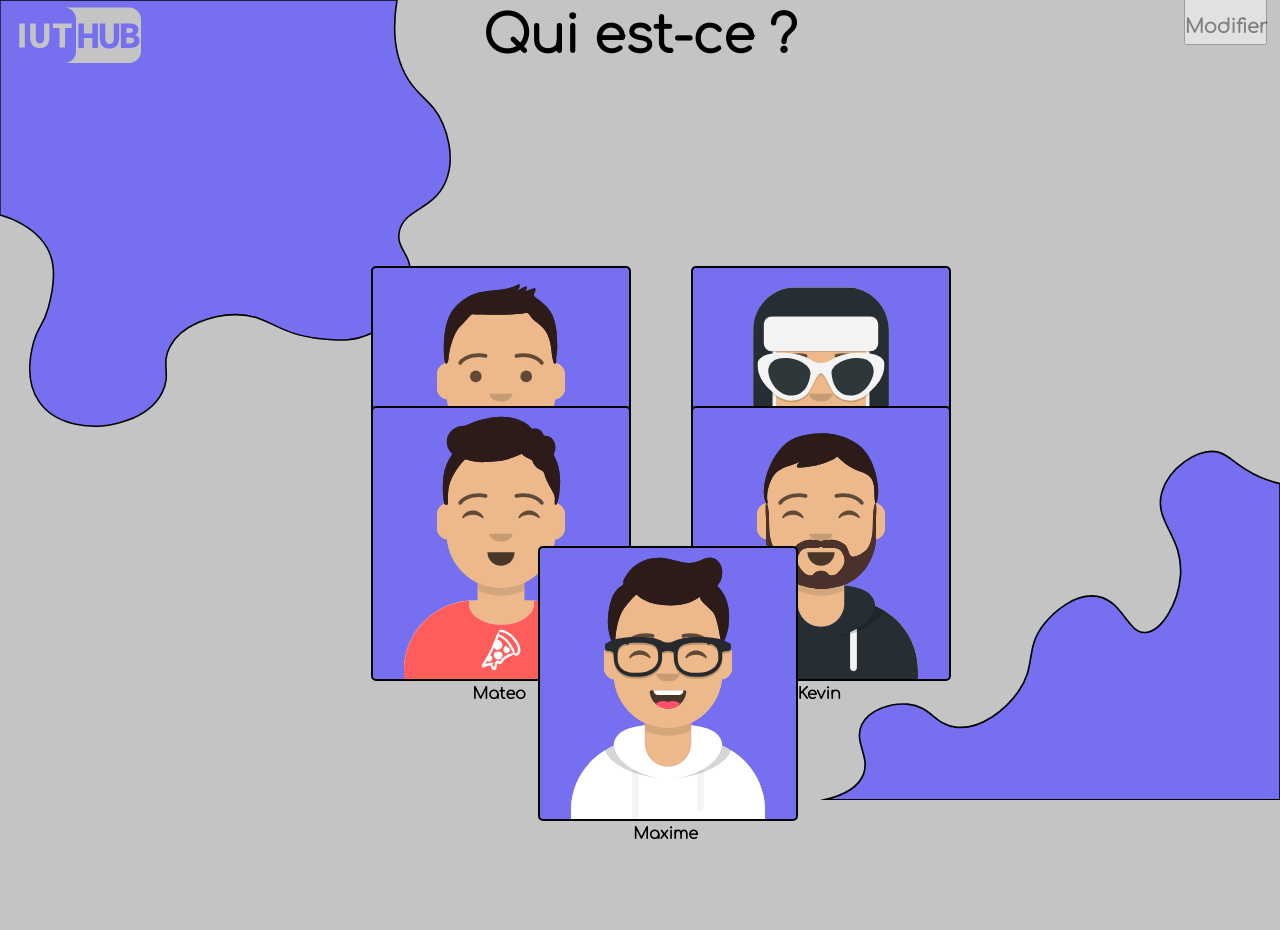
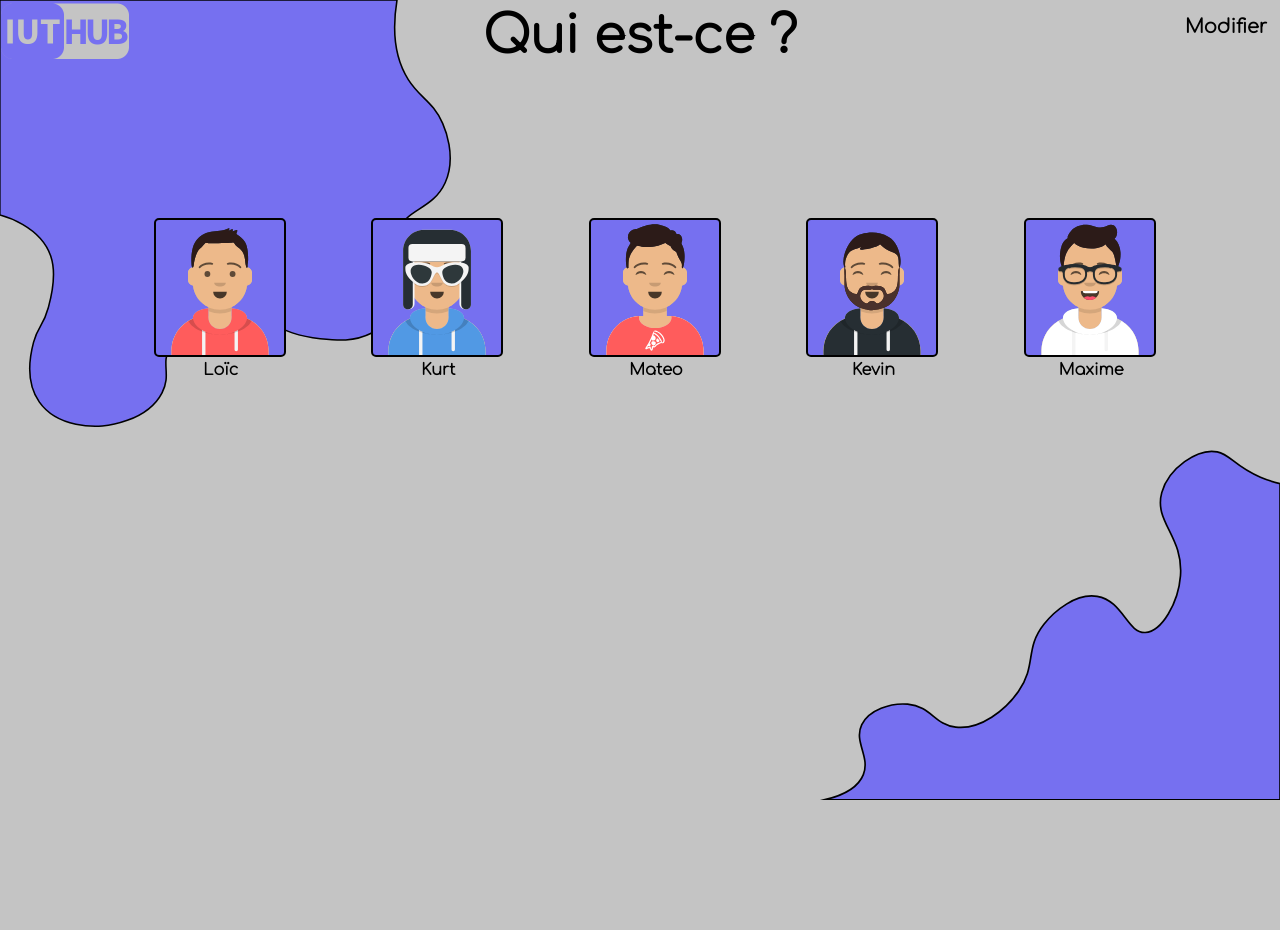
Before and after one commit to Max-Brsd/IUT-Hub, a PHP site: page /chooseProfil.php in a window 1280 px wide. After the commit the page ends 800 px from the top, so only its background shows below. Run offline with PHP 8.4, Linux system fonts and the light colour scheme.

Commit message:
Finish choosProfile.php page

```diff
--- a/chooseProfil.php
+++ b/chooseProfil.php
@@ -16,7 +16,9 @@
     <img id="imgBackgroundP2" src="img/part-2.svg">
     <img id="imgBackgroundP1" src="img/part-1.svg">
 
-    <img id="logoIUT" src="img/logo_iuthub2.png">
+    <a href="index.php" id="retourHome">
+        <img id="logoIUT" src="img/logo_iuthub2.png">
+    </a>
 
     <h2 id="titleWho">Qui est-ce ?</h2>
         <input type="checkbox" id="modifyButton" name="checkBox">
@@ -26,46 +28,46 @@
 
     <div class="container">
         <div class="LoïcPicture">
-            <img  id="loïcPP" src="img/loïc.svg">
+            <a href="#"><img  id="loïcPP" src="img/loïc.svg"></a>
             <p id="loïcPP-label">Loïc</p>
         </div>
 
         <div class="KurtPicture">
-            <img  id="kurtPP" src="img/kurt.svg">
+            <a href="#"><img  id="kurtPP" src="img/kurt.svg"></a>
             <p id="kurtPP-label">Kurt</p>
         </div>
 
         <div class="MateoPicture">
-            <img  id="mateoPP" src="img/mateo.svg">
+            <a href="#"><img  id="mateoPP" src="img/mateo.svg"></a>
             <p id="mateoPP-label">Mateo</p>
         </div>
 
         <div class="KevinPicture">
-            <img  id="kevinPP" src="img/kevin.svg">
+            <a href="#"><img  id="kevinPP" src="img/kevin.svg"></a>
             <p id="kevinPP-label">Kevin</p>
         </div>
 
         <div class="MaximePicture">
-            <img  id="maximePP" src="img/maxime.svg">
+            <a href="#"><img  id="maximePP" src="img/maxime.svg"></a>
             <p id="maximePP-label">Maxime</p>
         </div>
     </div>
 
     <div class="modify-overlay">
         <div class="modify-Loïc">
-            <img id="modifyL" src="img/modify.svg">
+            <a href="#"><img id="modifyL" src="img/modify.svg"></a>
         </div>
         <div class="modify-Kurt">
-            <img id="modifyKu" src="img/modify.svg">
+            <a href="#"><img id="modifyKu" src="img/modify.svg"></a>
         </div>
         <div class="modify-Mateo">
-            <img id="modifyMat" src="img/modify.svg">
+            <a href="#"><img id="modifyMat" src="img/modify.svg"></a>
         </div>
         <div class="modify-Kevin">
-            <img id="modifyKe" src="img/modify.svg">
+            <a href="#"><img id="modifyKe" src="img/modify.svg"></a>
         </div>
         <div class="modify-Maxime">
-            <img id="modifyMax" src="img/modify.svg">
+            <a href="#"><img id="modifyMax" src="img/modify.svg"></a>
         </div>
     </div>
 
--- a/style/style.css
+++ b/style/style.css
@@ -10,7 +10,7 @@ a {
 }
 
 .search-bar input {
-    width: 250px;
+    width: 270px;
     margin-top: 1%;
     border: 1px solid #ccc;
     border-radius: 3px;
@@ -416,6 +416,13 @@ a {
         width: 10vw;
     }
 
+    .chooseProfile #retourHome{
+        position: absolute;
+        width: 10vw;
+        height: 5vw;
+        z-index: 2;
+    }
+
     .chooseProfile #titleWho{
         font-size: 4vw;
     }
@@ -434,6 +441,197 @@ a {
         right: 1vw;
         width: 6.5vw;
         height: 6.5vw;
-        opacity: 0.5;
+        opacity: 0;
+    }
+
+    .chooseProfile > .container{
+        display: inline-block;
+        width: 80vw;
+        height: 15vw;
+    }
+
+    .chooseProfile .container .LoïcPicture {
+        align-items: center;
+        width: 10.5vw;
+        height: 17vw;
+        top: 15vw;
+        left: 10vw;
+        padding: 2%;
+    }
+
+    .chooseProfile .container .LoïcPicture #loïcPP{
+        width: 10vw;
+        background: #7670F0;
+        border: solid 2px;
+        border-radius: 5px;
+    }
+
+    .chooseProfile .container .LoïcPicture #loïcPP-label{
+        width: 10.5vw;
+        text-align: center;
+        font-weight: bold;
+    }
+
+    .chooseProfile .container .KurtPicture {
+        align-items: center;
+        width: 10.5vw;
+        height: 17vw;
+        top: 15vw;
+        left: 27vw;
+        padding: 2%;
+    }
+
+    .chooseProfile .container .KurtPicture #kurtPP{
+        width: 10vw;
+        background: #7670F0;
+        border: solid 2px;
+        border-radius: 5px;
+    }
+
+    .chooseProfile .container .KurtPicture #kurtPP-label{
+        width: 10.5vw;
+        text-align: center;
+        font-weight: bold;
+    }
+
+    .chooseProfile .container .MateoPicture {
+        align-items: center;
+        width: 10.5vw;
+        height: 17vw;
+        top: 15vw;
+        left: 44vw;
+        padding: 2%;
+    }
+
+    .chooseProfile .container .MateoPicture #mateoPP{
+        width: 10vw;
+        background: #7670F0;
+        border: solid 2px;
+        border-radius: 5px;
+    }
+
+    .chooseProfile .container .MateoPicture #mateoPP-label{
+        width: 10.5vw;
+        text-align: center;
+        font-weight: bold;
+    }
+
+    .chooseProfile .container .KevinPicture {
+        align-items: center;
+        width: 10.5vw;
+        height: 17vw;
+        top: 15vw;
+        left: 61vw;
+        padding: 2%;
+    }
+
+    .chooseProfile .container .KevinPicture #kevinPP{
+        width: 10vw;
+        background: #7670F0;
+        border: solid 2px;
+        border-radius: 5px;
+    }
+
+    .chooseProfile .container .KevinPicture #kevinPP-label{
+        width: 10.5vw;
+        text-align: center;
+        font-weight: bold;
+    }
+
+    .chooseProfile .container .MaximePicture {
+        align-items: center;
+        width: 10.5vw;
+        height: 17vw;
+        top: 15vw;
+        left: 78vw;
+        padding: 2%;
+    }
+
+    .chooseProfile .container .MaximePicture #maximePP{
+        width: 10vw;
+        background: #7670F0;
+        border: solid 2px;
+        border-radius: 5px;
+    }
+
+    .chooseProfile .container .MaximePicture #maximePP-label{
+        width: 10.5vw;
+        text-align: center;
+        font-weight: bold;
+    }
+
+    .chooseProfile .modify-overlay .modify-Loïc{
+        position: absolute;
+        width: 7vw;
+        height: 7vw;
+        top: 19vw;
+        left: 14vw;
+        display: flex;
+        justify-content: center;
+    }
+
+    .chooseProfile .modify-overlay .modify-Loïc a #modifyL{
+        width: 7vw;
+        color: white;
+    }
+
+    .chooseProfile .modify-overlay .modify-Kurt{
+        position: absolute;
+        width: 7vw;
+        height: 7vw;
+        top: 19vw;
+        left: 31vw;
+        display: flex;
+        justify-content: center;
+    }
+
+    .chooseProfile .modify-overlay .modify-Kurt a #modifyKu{
+        width: 7vw;
+        color: white;
+    }
+
+    .chooseProfile .modify-overlay .modify-Mateo{
+        position: absolute;
+        width: 7vw;
+        height: 7vw;
+        top: 19vw;
+        left: 48vw;
+        display: flex;
+        justify-content: center;
+    }
+
+    .chooseProfile .modify-overlay .modify-Mateo a #modifyMat{
+        width: 7vw;
+        color: white;
+    }
+
+    .chooseProfile .modify-overlay .modify-Kevin{
+        position: absolute;
+        width: 7vw;
+        height: 7vw;
+        top: 19vw;
+        left: 65vw;
+        display: flex;
+        justify-content: center;
+    }
+
+    .chooseProfile .modify-overlay .modify-Kevin a #modifyKe{
+        width: 7vw;
+        color: white;
+    }
+
+    .chooseProfile .modify-overlay .modify-Maxime{
+        position: absolute;
+        width: 7vw;
+        height: 7vw;
+        top: 19vw;
+        left: 82vw;
+        display: flex;
+        justify-content: center;
+    }
+
+    .chooseProfile .modify-overlay .modify-Maxime a #modifyMax{
+        width: 7vw;
+        color: white;
     }
 }
```
